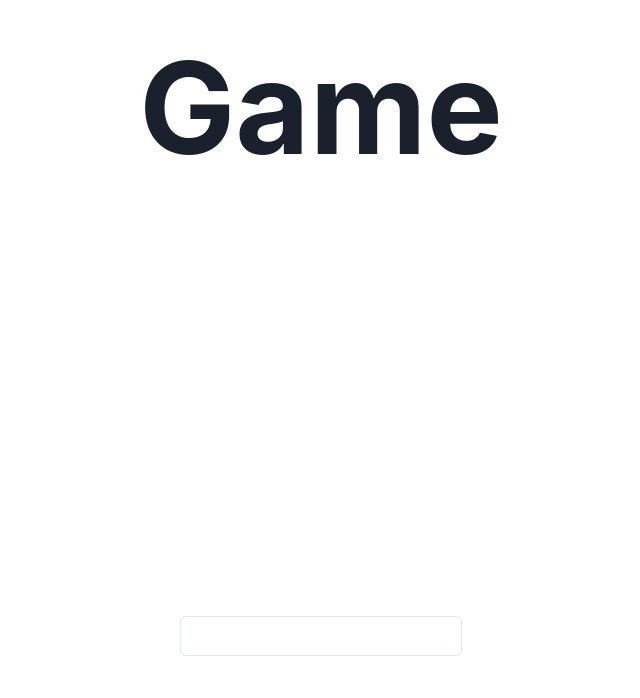
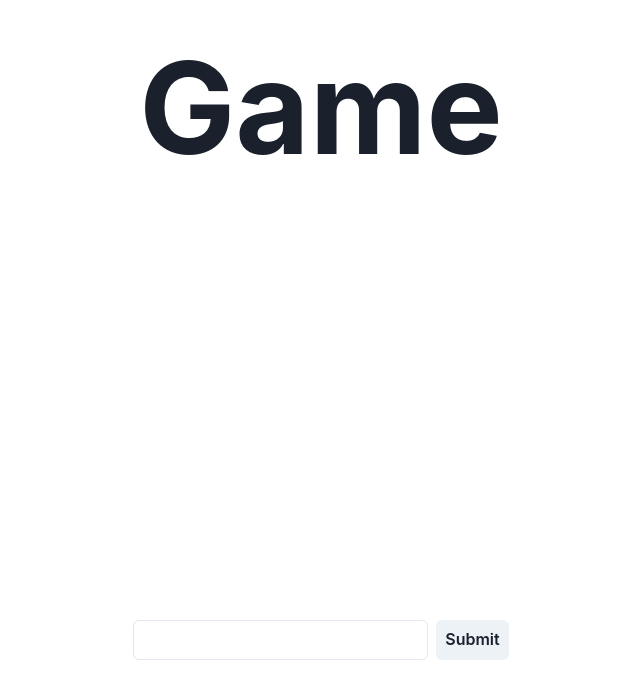
Before and after one commit to IwamotoKakeru/gymlabo-hackathon, a React (Create React App) app in the folder diffusion_forest/: page /GameScene in a window 1280 px wide. Shown: the part 152-850 px from the top of the page, without its empty margins (319-959 px from the left). Built offline with nearby package versions, Linux system fonts and the light colour scheme.

Commit message:
Add input

```diff
--- /dev/null
+++ b/diffusion_forest/src/components/GameInput.tsx
@@ -0,0 +1,45 @@
+import React, { useState } from "react";
+
+import {
+  ChakraProvider,
+  theme,
+  Input,
+  Center,
+  VStack,
+  Button,
+  HStack,
+} from "@chakra-ui/react";
+
+const GameInput = () => {
+  const [inputText, setInputText] = useState("");
+  const [submitText, setSubmitText] = useState("");
+
+  const handleSubmit = () => {
+    setSubmitText(inputText);
+    setInputText("");
+  };
+
+  const handleKeyPress = (event: any) => {
+    if (event.key === "Enter") {
+      handleSubmit();
+    }
+  };
+
+  return (
+    <ChakraProvider theme={theme}>
+      <VStack>
+        <Center>{submitText}</Center>
+        <HStack>
+          <Input
+            value={inputText}
+            onChange={(event) => setInputText(event.target.value)}
+            onKeyPress={handleKeyPress}
+          />
+          <Button onClick={handleSubmit}>Submit</Button>
+        </HStack>
+      </VStack>
+    </ChakraProvider>
+  );
+};
+
+export default GameInput;
--- a/diffusion_forest/src/components/GameScene.tsx
+++ b/diffusion_forest/src/components/GameScene.tsx
@@ -1,16 +1,14 @@
-import { useNavigate } from "react-router-dom";
 import {
   ChakraProvider,
   theme,
   Center,
   VStack,
   Heading,
-  Input,
 } from "@chakra-ui/react";
 
+import GameInput from "./GameInput";
+
 const GameScene = () => {
-  const navigate = useNavigate();
-
   return (
     <ChakraProvider theme={theme}>
       <VStack>
@@ -18,7 +16,7 @@ const GameScene = () => {
           <Heading fontSize={128}>Game</Heading>
         </Center>
         <Center h="520">
-          <Input />
+          <GameInput />
         </Center>
       </VStack>
     </ChakraProvider>
```
